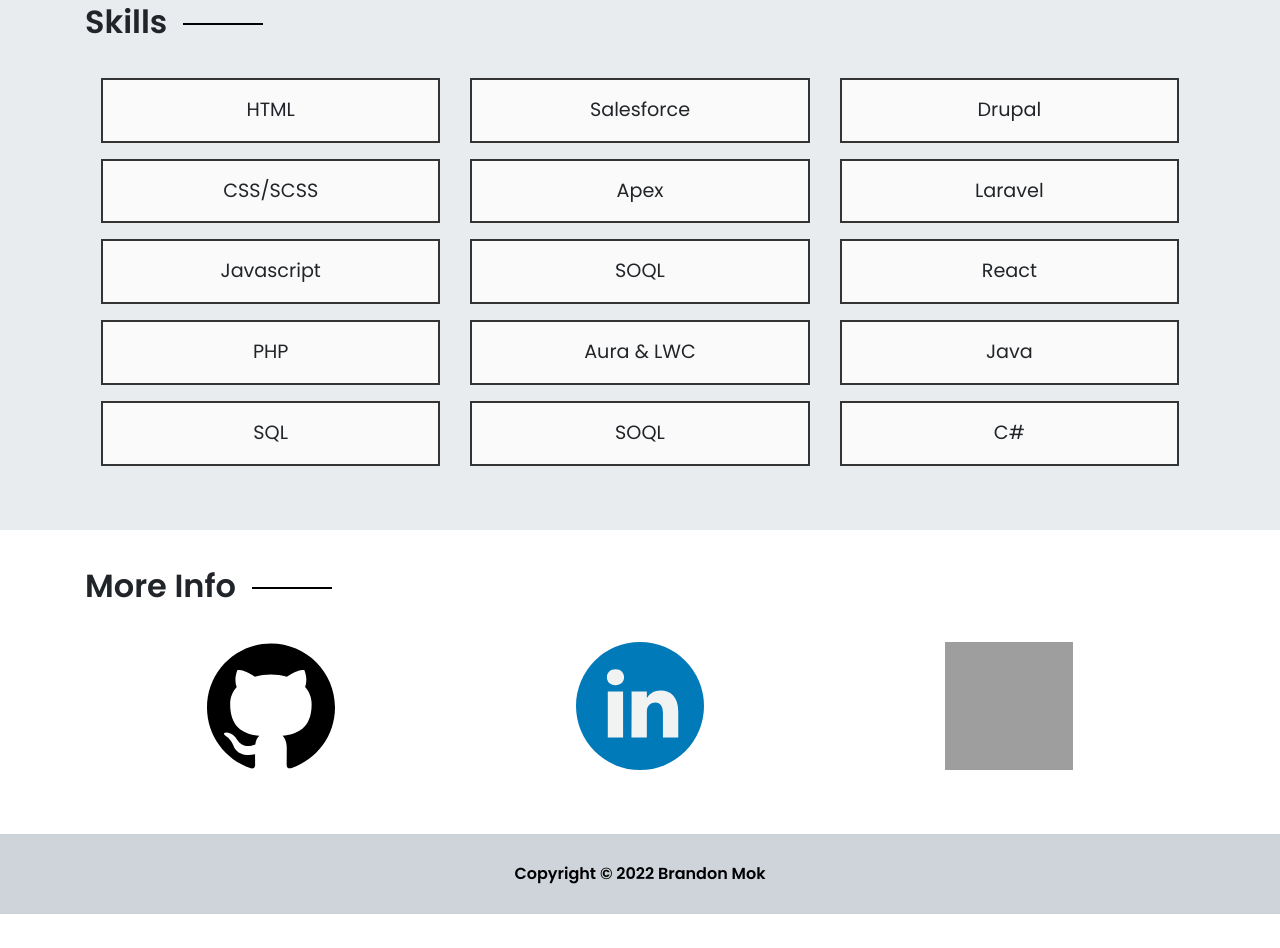
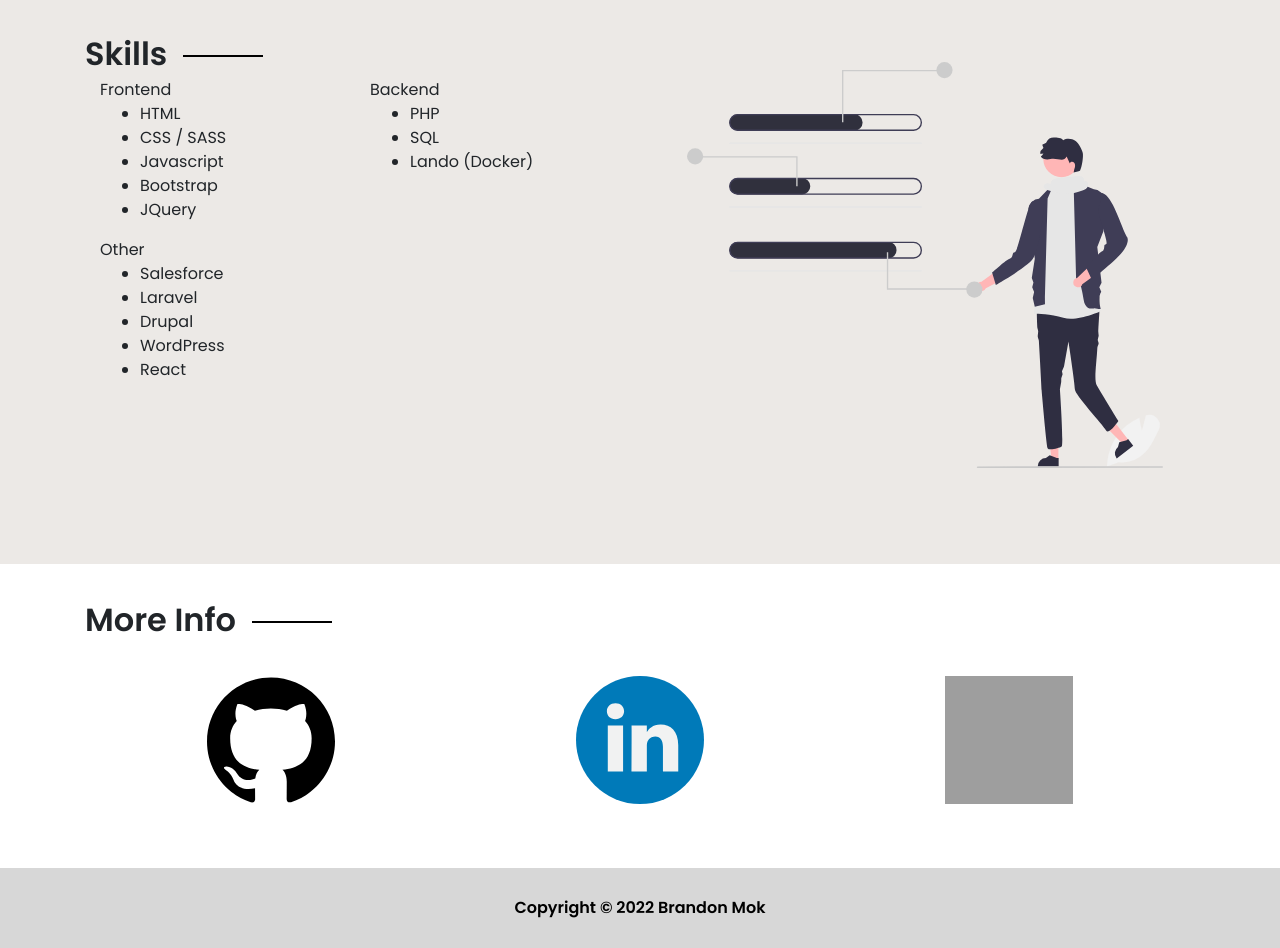
Before and after one commit to BrandonMok/react-personal-website, a React (Create React App) app: page / in a window 1280 px wide. Shown: the part 1240-2188 px from the top of the page. Before the commit the page ends 2154 px from the top, so only its background shows below. Built offline with nearby package versions, Linux system fonts and the light colour scheme; grey boxes are pictures that could not be loaded.

Commit message:
skills section redo

```diff
--- a/src/App.scss
+++ b/src/App.scss
@@ -3,7 +3,8 @@
 
 /** Variables **/
 $primary: #fafafa;
-$secondary: #e9ecef;
+$secondary: #ECE9E6;
+$tertiary: #d7d7d7;
 $white: #ffffff;
 $black: #000000;
 
@@ -127,7 +128,7 @@ $heading-small: 1.5rem;
 /** BANNER **/
 .banner {
   min-height: 25vh;
-  background-color: #ECE9E6;
+  background-color: $secondary;
 
   &__flexbox {
       display: flex;
@@ -159,36 +160,29 @@ $heading-small: 1.5rem;
 /** ABOUT **/
 .aboutme {
   padding: 4rem 0;
-  overflow: hidden;
-  @extend .container;
 
   &__image-col {
     display: none;
-  }
-
-  &__content-col {
-    display: block;
   }
 }
 
 
 /** Skills **/
 .skills {
-  background: $secondary;
-  padding: 2rem 0;
+  background-color: $secondary;
+  padding: 4rem 0;
 
-  &__container {
-    &__items-row {
-      text-align: center;
-      padding: 1em;
+  &__image-col {
+    display: none;
+  }
 
-      &__item {
-        border: 2px solid #343434;
-        background-color: $primary;
-        font-size: $font-small;
-        padding: 1rem;
-        margin: 1rem 0;
+  &__content-col__content {
+    &__FEBE-row {
+      // background-color: orange;
     }
+
+    &__other-row {
+      // background-color: blue;
     }
   }
 }
@@ -197,6 +191,10 @@ $heading-small: 1.5rem;
 /** More Info **/
 .more-info {
   padding: 2rem 0;
+
+  // &__title-row {
+  //   text-align: center;
+  // }
 
   &__icon-row {
     padding: 1rem;
@@ -224,14 +222,14 @@ $heading-small: 1.5rem;
 
 /** Footer **/
 .footer {
+  background-color: $tertiary;
+  color: $black;
+  font-weight: 600;
   position: relative;
   left: 0;
   bottom: 0;
   height: 5em;
   padding: 2.5em 0;
-  background-color: #ced4da;
-  color: $black;
-  font-weight: bold;
 }
 
 
@@ -309,6 +307,24 @@ $heading-small: 1.5rem;
     }
   }
 
+  .skills {
+    &__image-col {
+      display: block;
+
+      &__image-container {
+        padding: 2rem;
+
+        img {
+          display:block;
+          width: 100%;
+          height:auto;
+          max-width:500px;
+          margin: 0 auto;
+        }
+      }
+    }
+  }
+
   // sectionTitle cmp
   .section-title {
     &__title {
--- a/src/components/about.js
+++ b/src/components/about.js
@@ -9,7 +9,7 @@ const About = () => {
                 <div className='row'>
                     <div className='col-12 col-md-6 aboutme__image-col'>
                         <div className='aboutme__image-col__image-container'>
-                            <img src={SpaceImg} alt="Man in a suit" />
+                            <img src={SpaceImg} alt="Rocket ship in space" />
                         </div>
                     </div>
                     <div className='col-12 col-md-6 aboutme__content-col'>
--- a/src/components/moreinfo.js
+++ b/src/components/moreinfo.js
@@ -7,7 +7,7 @@ const MoreInfo = () => {
     return (
         <div className="more-info" id="moreinfo">
             <div className="container">
-                <div className="row">
+                <div className="row more-info__title-row">
                     <div className="col-12">
                         <SectionTitle title="More Info" />
                     </div>
--- a/src/components/skills.js
+++ b/src/components/skills.js
@@ -1,42 +1,63 @@
 import React from 'react';
 import SectionTitle from './sectionTitle';
+import PercentageImg from '../icons/undraw_percentage.svg';
 
-class Skills extends React.Component {
-    render() {
+const Skills = () => {
     return (
         <div className="skills" id="skills">
-                <div className="skills__container container">
-                    <div className='row skills__container__title-row'>
-                        <div className='col-12'>
+            <div className="container">
+                <div className='row'>
+                    <div className='col-12 col-md-6 skills__content-col'>
                         <SectionTitle title="Skills" />
+
+                        <div className='skills__content-col__content container'>
+                            <div className='row skills__content-col__content__FEBE-row'>
+                                <div className='col-12 col-md-6'>
+                                    <div className='skills__content-col__content__FEBE-row__FE'>
+                                        <div className=''>Frontend</div>
+                                        <ul>
+                                            <li>HTML</li>
+                                            <li>CSS / SASS</li>
+                                            <li>Javascript</li>
+                                            <li>Bootstrap</li>
+                                            <li>JQuery</li>
+                                        </ul>
                                     </div>
                                 </div>
-                    <div className='row skills__container__items-row'>
-                        <div className="col col-12 col-md-4">
-                            <div className="skills__container__items-row__item">HTML</div>
-                            <div className="skills__container__items-row__item">CSS/SCSS</div>
-                            <div className="skills__container__items-row__item">Javascript</div>
-                            <div className="skills__container__items-row__item">PHP</div>
-                            <div className="skills__container__items-row__item">SQL</div>
+
+                                <div className='col-12 col-md-6'>
+                                    <div className='skills__content-col__content__FEBE-row__BE'>
+                                        <div>Backend</div>
+                                        <ul>
+                                            <li>PHP</li>
+                                            <li>SQL</li>
+                                            <li>Lando (Docker)</li>
+                                        </ul>
                                     </div>
-                        <div className="col col-12 col-md-4">
-                            <div className="skills__container__items-row__item">Salesforce</div>
-                            <div className="skills__container__items-row__item">Apex</div>
-                            <div className="skills__container__items-row__item">SOQL</div>
-                            <div className="skills__container__items-row__item">Aura & LWC</div>
-                            <div className="skills__container__items-row__item">SOQL</div>
                                 </div>
-                        <div className="col col-12 col-md-4">
-                            <div className="skills__container__items-row__item">Drupal</div>
-                            <div className="skills__container__items-row__item">Laravel</div>
-                            <div className="skills__container__items-row__item">React</div>
-                            <div className="skills__container__items-row__item">Java</div>
-                            <div className="skills__container__items-row__item">C#</div>
+                            </div>
+                            <div className='row skills__content-col__content__other-row'>
+                                <div className='col-12'>
+                                    <div>Other</div>
+                                    <ul>
+                                        <li>Salesforce</li>
+                                        <li>Laravel</li>
+                                        <li>Drupal</li>
+                                        <li>WordPress</li>
+                                        <li>React</li>
+                                    </ul>
+                                </div>
+                            </div>
+                        </div>
+                    </div>
+                    <div className='col-12 col-md-6 skills__image-col'>
+                        <div className='skills__image-col__image-container'>
+                            <img src={PercentageImg} alt="Man next to horizontal progress bars" />
+                        </div>
                     </div>
                 </div>
             </div>
         </div>
     );
 }
-}
 export default Skills;
```
Also changed, not shown: src/icons/undraw_percentage.svg (added). Lines whose indentation alone changed are shown as unchanged.
